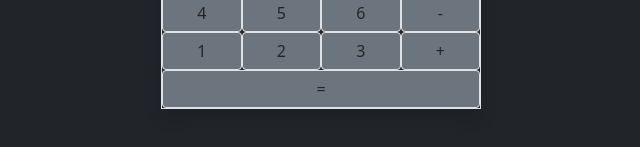
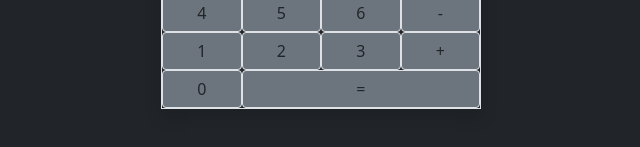
Before and after one commit to MazharulDev/simple-calculator, a plain HTML site: page index.html in a window 1280 px wide. Shown: the part 175-322 px from the top of the page, 319-959 px from the left. Drawn offline with nearby package versions, Linux system fonts and the light colour scheme.

Commit message:
0 button added

```diff
--- a/index.html
+++ b/index.html
@@ -30,7 +30,8 @@
             <button onclick="calc(this.innerText)"  class="col btn bg-secondary border">2</button>
             <button onclick="calc(this.innerText)"  class="col btn bg-secondary border">3</button>
             <button onclick="calc(this.innerText)"  class="col btn bg-secondary border">+</button>
-            <button onclick="calc(this.innerText)"  class="col-12 btn bg-secondary border">=</button>
+            <button  onclick="calc(this.innerText)" class="col btn bg-secondary border">0</button>
+            <button onclick="calc(this.innerText)"  class="col-9 btn bg-secondary border">=</button>
           </div>
 
         </div>
```
